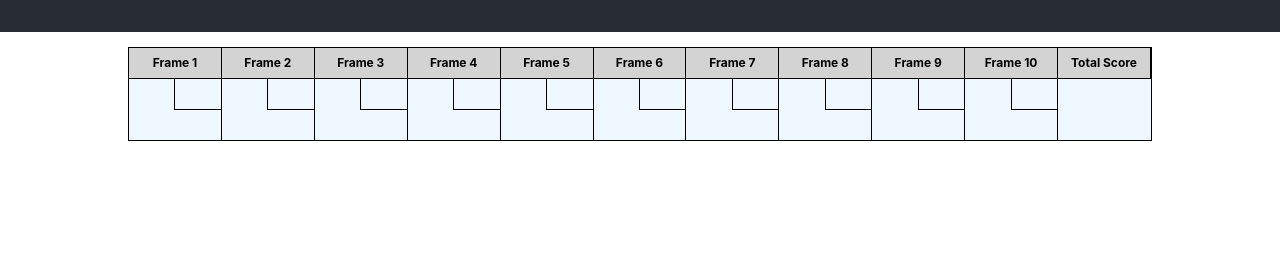
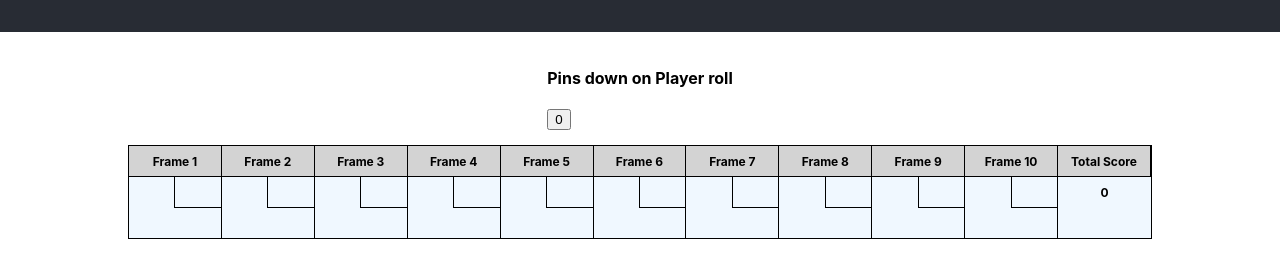
Before and after one commit to GajendraRaj/bowling-game-V4, a React app: page / in a window 1280 px wide. Shown: the part 101-378 px from the top of the page. Built offline with nearby package versions, Linux system fonts and the light colour scheme.

Commit message:
feat: Set Score as Zero on gutter game

```diff
--- a/src/components/App.css
+++ b/src/components/App.css
@@ -28,6 +28,7 @@
 .Container {
   display: flex;
   align-items: center;
+  padding-bottom: 15px;
 }
 
 table.Scorecard {
--- a/src/components/bowling-game/index.js
+++ b/src/components/bowling-game/index.js
@@ -1,10 +1,23 @@
-import React from "react";
+import React, { useState } from "react";
 import ScoreCard from "./score-card";
+import Pins from "./pins";
 
 const BowlingGame = () => {
+  const [gameState, setGameState] = useState({ rolls: [], score: 0 });
+
+  const updateScore = () => {
+    const rolls = [...gameState.rolls, 0];
+    setGameState((prevState) => {
+      return {
+        ...prevState,
+        rolls,
+      };
+    });
+  };
   return (
     <div className="Game">
-      <ScoreCard />
+      <Pins pinsDown={updateScore} />
+      <ScoreCard rolls={gameState.rolls} score={gameState.score} />
     </div>
   );
 };
--- /dev/null
+++ b/src/components/bowling-game/pins/index.js
@@ -0,0 +1,16 @@
+import React from "react";
+
+const Pins = (props) => {
+  return (
+    <div>
+      <h4>Pins down on Player roll</h4>
+      <div className="Container">
+        <button id="pin0" onClick={() => props.pinsDown()}>
+          0
+        </button>
+      </div>
+    </div>
+  );
+};
+
+export default Pins;
--- a/src/components/bowling-game/score-card/index.js
+++ b/src/components/bowling-game/score-card/index.js
@@ -1,7 +1,7 @@
 import React from "react";
 import Constants from "../../../constants";
 
-const ScoreCard = () => {
+const ScoreCard = (props) => {
   const header = () =>
     Constants.SCORECARD_TITLES.map((title) => (
       <th key={title} colSpan="6">
@@ -12,7 +12,11 @@ const ScoreCard = () => {
   const frameRolls = () => {
     const rolls = [];
     for (let i = 0; i < Constants.MAX_ROLLS; i++) {
-      rolls.push(<td key={i} id={"r" + i} colSpan="3"></td>);
+      rolls.push(
+        <td key={i} id={"r" + i} colSpan="3">
+          {props.rolls.length > i ? props.rolls[i] : ""}
+        </td>
+      );
     }
 
     return rolls;
@@ -33,7 +37,9 @@ const ScoreCard = () => {
         <tr>{header()}</tr>
         <tr>
           {frameRolls()}
-          <td id="total-score" colSpan="6"></td>
+          <td id="total-score" colSpan="6">
+            {props.score}
+          </td>
         </tr>
         <tr>{footer()}</tr>
       </table>
--- /dev/null
+++ b/src/test/bowling-game/pins/index.js
@@ -0,0 +1,16 @@
+import React from "react";
+import { shallow } from "enzyme";
+import Pins from "../../../components/bowling-game/pins";
+
+describe("Pins component", () => {
+  let wrapper;
+
+  beforeEach(() => {
+    wrapper = shallow(<Pins />);
+  });
+
+  it("should render Buttons to capture pin down for gutter ball", () => {
+    expect(wrapper.find("button").at(0)).toBeDefined();
+    expect(wrapper.find("button").at(0).text()).toEqual("0");
+  });
+});
```
Also changed, not shown: src/test/bowling-game/index.test.js (+24 -1 lines), src/test/bowling-game/score-card/index.test.js (+1 -1 lines).
